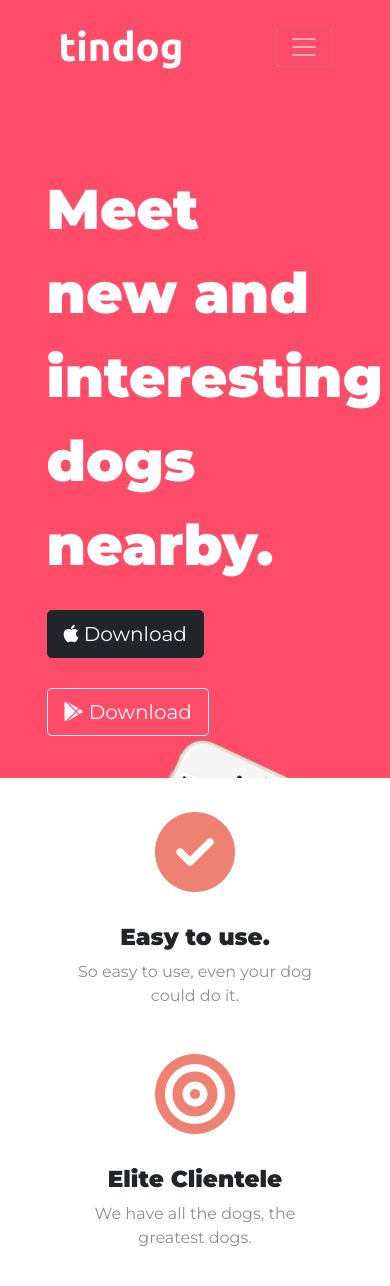
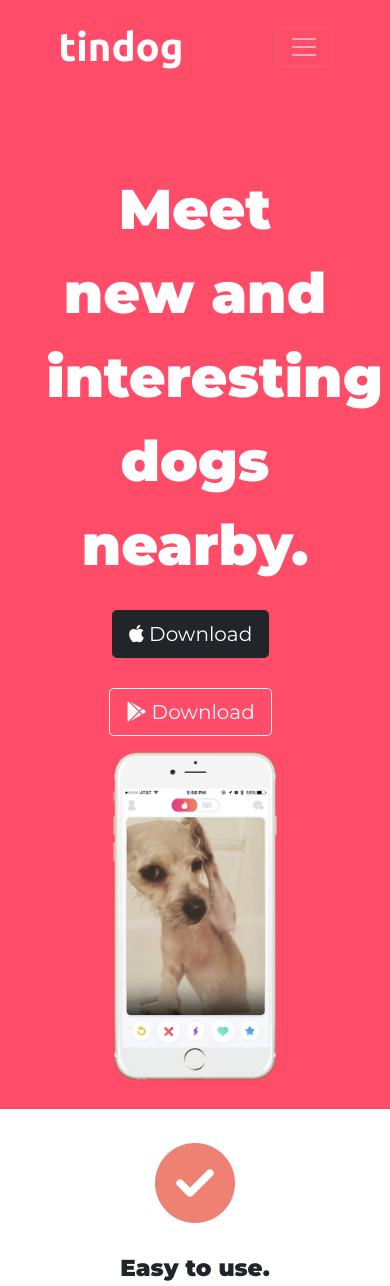
Before and after one commit to Metapandas/tindog, a plain HTML site: page index.html in a window 390 px wide. Shown: the top 1286 px of the page. Drawn offline with nearby package versions, Linux system fonts and the light colour scheme.

Commit message:
Made title responsive
-Image goes back to static and unrotates at break point using media query.
-title center aligns at mobile size

```diff
--- a/css/styles.css
+++ b/css/styles.css
@@ -41,6 +41,22 @@ h3{
   transform: rotate(25deg);
   position: absolute;
   right: 20%;
+}
+
+@media(max-width: 1028px){
+  #title{
+    text-align: center;
+  }
+
+}
+
+@media(max-width: 991px){
+
+
+  .title-image{
+    position: static;
+    transform: none;
+  }
 }
 
 
```
Also changed, not shown: index.html (line endings or trailing spaces).
